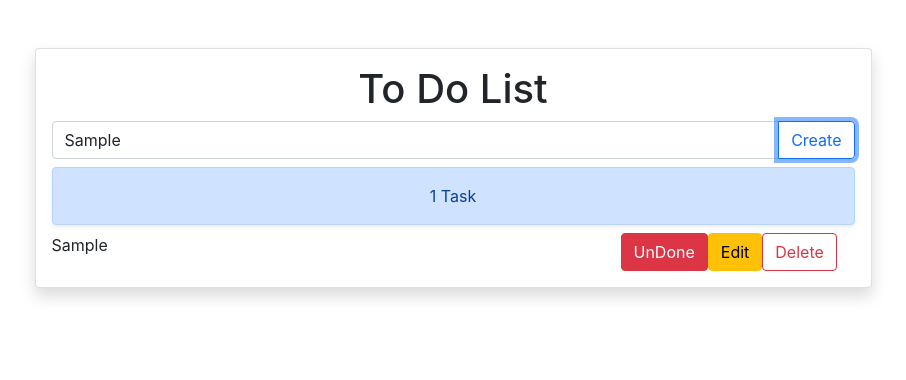
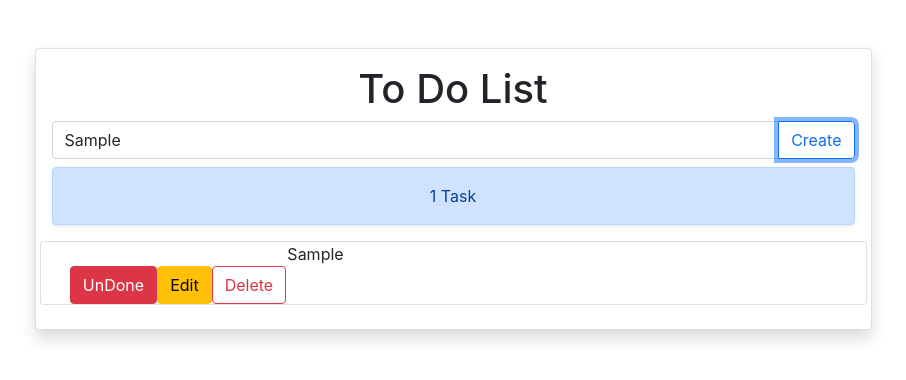
Before and after one commit to Abdi-01/JCWDLS02-Intro_react, a React (Create React App) app: page / in a window 1280 px wide. Both pictures are taken after typing "Sample" into the empty fields and a click on the button "Create". Shown: the top 380 px of the page, without its empty margins (187-1093 px from the left). Built offline with nearby package versions, Linux system fonts and the light colour scheme.

Commit message:
todo app

```diff
--- a/src/Pages/HomePage.jsx
+++ b/src/Pages/HomePage.jsx
@@ -31,7 +31,7 @@ class HomePage extends React.Component {
     printDataForLop = () => {
         let temp = [];
         for (let index = 0; index < this.state.data.length; index++) {
-            temp.push(<div className="row"  key={this.state.data[index].id}>
+            temp.push(<div className="row" key={this.state.data[index].id}>
                 <div className="col-12 col-md-8" style={{ textAlign: "left" }}>
                     {
                         this.state.data[index].todo
@@ -49,16 +49,27 @@ class HomePage extends React.Component {
 
     }
 
+    btnDelete = (idx) => {
+        let temp = [...this.state.data];
+        temp.splice(idx, 1);
+        this.setState({ data: temp });
+    }
+
     printDataMap = () => {
         return this.state.data.map((value, index) => {
-            return <div className="row" key={value.id}>
-                <div className="col-12 col-md-8">
+            return <div className="row card my-2" key={value.id}>
+                <div className="col-12 col-sm-12 col-md-8">
                     {value.todo}
                 </div>
-                <div className="col-12 col-md-4">
+                <div className="col-12 col-sm-12 col-md-4">
                     <button className="btn btn-danger">UnDone</button>
                     <button className="btn btn-warning">Edit</button>
-                    <button className="btn btn-outline-danger">Delete</button>
+                    <button
+                        type="button"
+                        onClick={() => this.btnDelete(index)}
+                        className="btn btn-outline-danger">
+                        Delete
+                    </button>
                 </div>
             </div>
         })
@@ -82,12 +93,12 @@ class HomePage extends React.Component {
                     </div>
                     <div>
                         {
-                            this.printDataForLop()
+                            // this.printDataForLop()
                         }
                     </div>
                     <div>
                         {
-                            // this.printDataMap()
+                            this.printDataMap()
                         }
                     </div>
                 </div>
```
